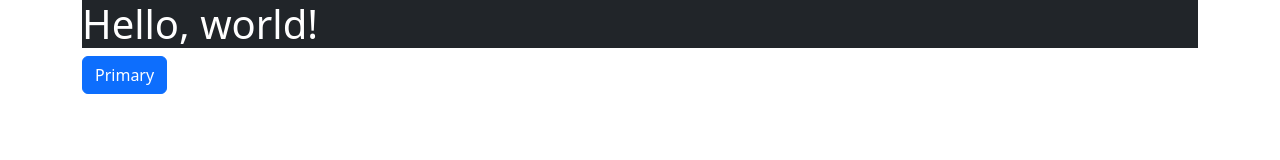
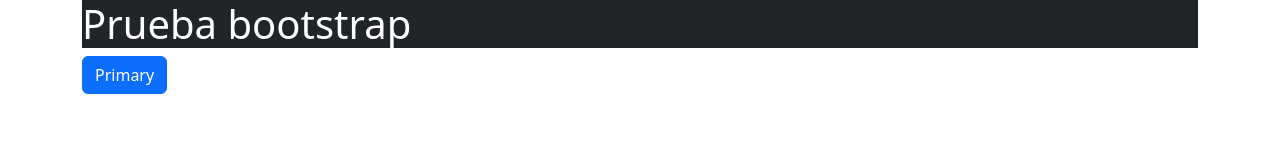
Before and after one commit to cuellofabiana/prueba, a plain HTML site: page index.html in a window 1280 px wide. Drawn offline with nearby package versions, Linux system fonts and the light colour scheme.

Commit message:
modificando texto

```diff
--- a/index.html
+++ b/index.html
@@ -8,7 +8,7 @@
   </head>
   <body>
     <div class="container">
-        <h1 class="bg-dark text-white">Hello, world!</h1>
+        <h1 class="bg-dark text-white">Prueba bootstrap</h1>
     <button type="button" class="btn btn-primary">Primary</button>
     </div>
 
```
